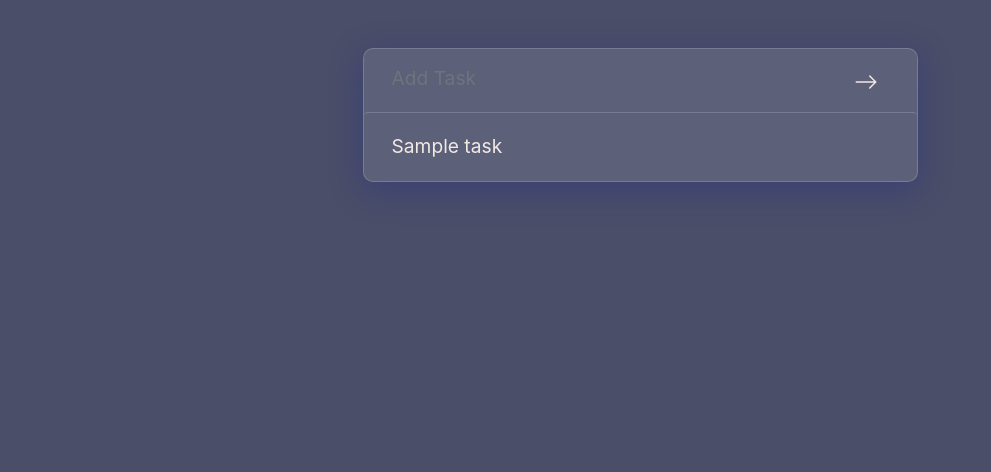
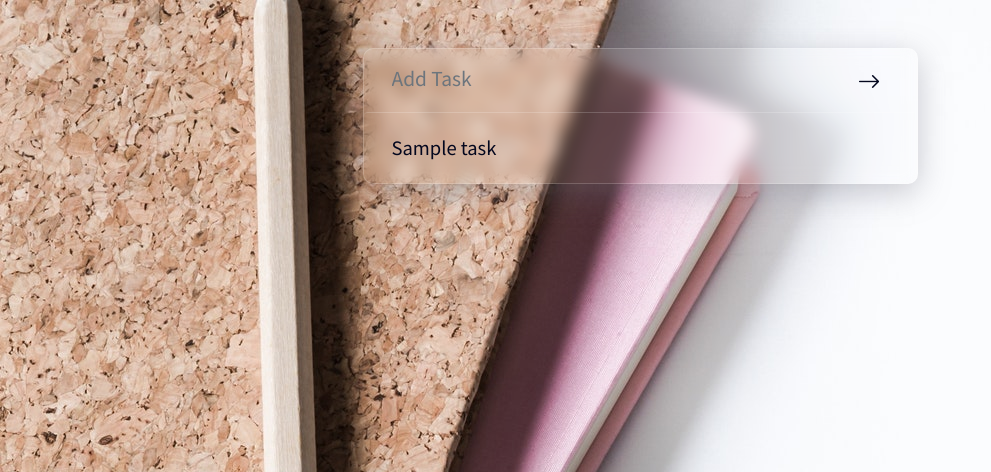
Before and after one commit to asimdelvi/Todo-app, a Django app: page / in a window 1280 px wide. Shown: the top 472 px of the page, without its empty margins (0-991 px from the left). Run offline with Django 3.2, Linux system fonts and the light colour scheme; tables that the repository leaves empty hold one stand-in row (values such as "Sample post").

Commit message:
updated ui

```diff
--- a/Templates/base.html
+++ b/Templates/base.html
@@ -8,8 +8,12 @@
   <meta name="viewport" content="width=device-width, initial-scale=1.0">
   <link rel="stylesheet" href="https://cdn.jsdelivr.net/npm/bootstrap@4.5.3/dist/css/bootstrap.min.css"
     integrity="sha384-TX8t27EcRE3e/ihU7zmQxVncDAy5uIKz4rEkgIXeMed4M0jlfIDPvg6uqKI2xXr2" crossorigin="anonymous">
+  <link rel="stylesheet" href="https://cdn.jsdelivr.net/npm/bootstrap-icons@1.5.0/font/bootstrap-icons.css">
+  <link rel="preconnect" href="https://fonts.googleapis.com">
+  <link href="https://fonts.googleapis.com/css2?family=Noto+Sans+JP&display=swap" rel="stylesheet">
   <link rel="stylesheet" href="{% static 'style.css' %}">
   <title>{% block title %}{% endblock title %}</title>
+  <script src="{% static 'app.js' %}" defer></script>
 </head>
 
 <body>
--- a/Templates/index.html
+++ b/Templates/index.html
@@ -8,12 +8,10 @@
 
     {% csrf_token %}
     {{ form.title }}
+
     <div class="input-group-append">
       <button type="submit" class=" btn">
-        <svg xmlns="http://www.w3.org/2000/svg" width="30" height="24" fill="currentColor" class="bi bi-arrow-right" viewBox="0 0 16 16">
-          <path fill-rule="evenodd"
-            d="M1 8a.5.5 0 0 1 .5-.5h11.793l-3.147-3.146a.5.5 0 0 1 .708-.708l4 4a.5.5 0 0 1 0 .708l-4 4a.5.5 0 0 1-.708-.708L13.293 8.5H1.5A.5.5 0 0 1 1 8z" />
-        </svg>
+        <i class="bi bi-arrow-right"></i>
       </button>
     </div>
   </div>
@@ -28,10 +26,7 @@
     </a>
     <span class="btn bin">
       <a href="{% url 'delete' task.id%}">
-        <svg xmlns="http://www.w3.org/2000/svg" width="16" height="16" fill="currentColor" class="bi bi-trash-fill" viewBox="0 0 16 16">
-          <path
-            d="M2.5 1a1 1 0 0 0-1 1v1a1 1 0 0 0 1 1H3v9a2 2 0 0 0 2 2h6a2 2 0 0 0 2-2V4h.5a1 1 0 0 0 1-1V2a1 1 0 0 0-1-1H10a1 1 0 0 0-1-1H7a1 1 0 0 0-1 1H2.5zm3 4a.5.5 0 0 1 .5.5v7a.5.5 0 0 1-1 0v-7a.5.5 0 0 1 .5-.5zM8 5a.5.5 0 0 1 .5.5v7a.5.5 0 0 1-1 0v-7A.5.5 0 0 1 8 5zm3 .5v7a.5.5 0 0 1-1 0v-7a.5.5 0 0 1 1 0z" />
-        </svg>
+        <i class="bi bi-trash-fill"></i>
       </a>
     </span>
   </li>
--- /dev/null
+++ b/static/app.js
@@ -0,0 +1,14 @@
+const binButton = document.querySelectorAll('.bin');
+const listGroup = document.querySelectorAll('.list-group-item');
+
+binButton.forEach(button => button.style.visibility ="hidden");
+
+for (let i = 0; i < listGroup.length; i++) {
+  listGroup[i].addEventListener('mouseover', () => {
+    binButton[i].style.visibility = 'visible';
+  })
+
+  listGroup[i].addEventListener('mouseout', () => {
+    binButton[i].style.visibility = 'hidden';
+  })
+}
--- a/static/style.css
+++ b/static/style.css
@@ -1,10 +1,13 @@
 * {
   margin: 0;
   padding: 0;
+  font-family: 'Noto Sans JP',sans-serif;
 }
 
-body {
-  background-color: #4a4e69;
+body{
+  background-image: url('images/todoBackground.jpg');
+  background-size: auto;
+  background-repeat: no-repeat;
 }
 
 .container {
@@ -15,26 +18,24 @@ body {
 
 .card {
   width: 50%;
-  background: rgba(255, 255, 255, 0.10);
-  box-shadow: 0 8px 32px 0 rgba(31, 38, 135, 0.37);
-  backdrop-filter: blur(0.0px);
-  -webkit-backdrop-filter: blur(0.0px);
+  background: rgba(255, 255, 255, 0.1);
+  box-shadow: 0 8px 32px 0 rgba(116, 118, 129, 0.37);
+  backdrop-filter: blur(7.5px);
   border-radius: 10px;
   border: 1px solid rgba(255, 255, 255, 0.18);
+
+
 }
 
 a, a:hover {
   text-decoration: none;
-}
-
-.btn {
-  border: 0;
+  color: #03071e;
 }
 
 .list-group-item {
   border: 0;
   background: transparent;
-  font-size: 1.2em;
+  font-size: 1.15em;
 }
 
 .input-group *,
@@ -44,25 +45,23 @@ a, a:hover {
   border: 0;
   outline: none !important;
   box-shadow: none;
-  color: #f2e9e4;
+  color: #03071e;
   font-size: 1.2em;
 }
 
 .input-group .btn:hover{
-  background-color: #4a4e69;
+  background-color: #CDA993;
 }
 
-* , a{
-  color: #f2e9e4;
+*, a{
+  color: #03071e;
 }
 
-.bin *{
-  color: transparent;
-  background-color: transparent;
+.list-group-item:hover{
+  background-color: #cda99367;
 }
 
-.list-group-item:hover,
- .list-group-item:hover * {
-  background-color: #4a4e69;
-  color: #f2e9e4;
+.bi-arrow-right {
+  color: 14213d;
+  font-size: 1em;
 }
```
Also changed, not shown: Templates/update.html (+5 -6 lines), toDo/settings.py (+4 -4 lines), ReadMe.md, Screenshot from 2021-06-26 17-13-58.png (deleted), Screenshot.png (added), static/images/todoBackground.jpg (added), todoList/forms.py (line endings or trailing spaces).
